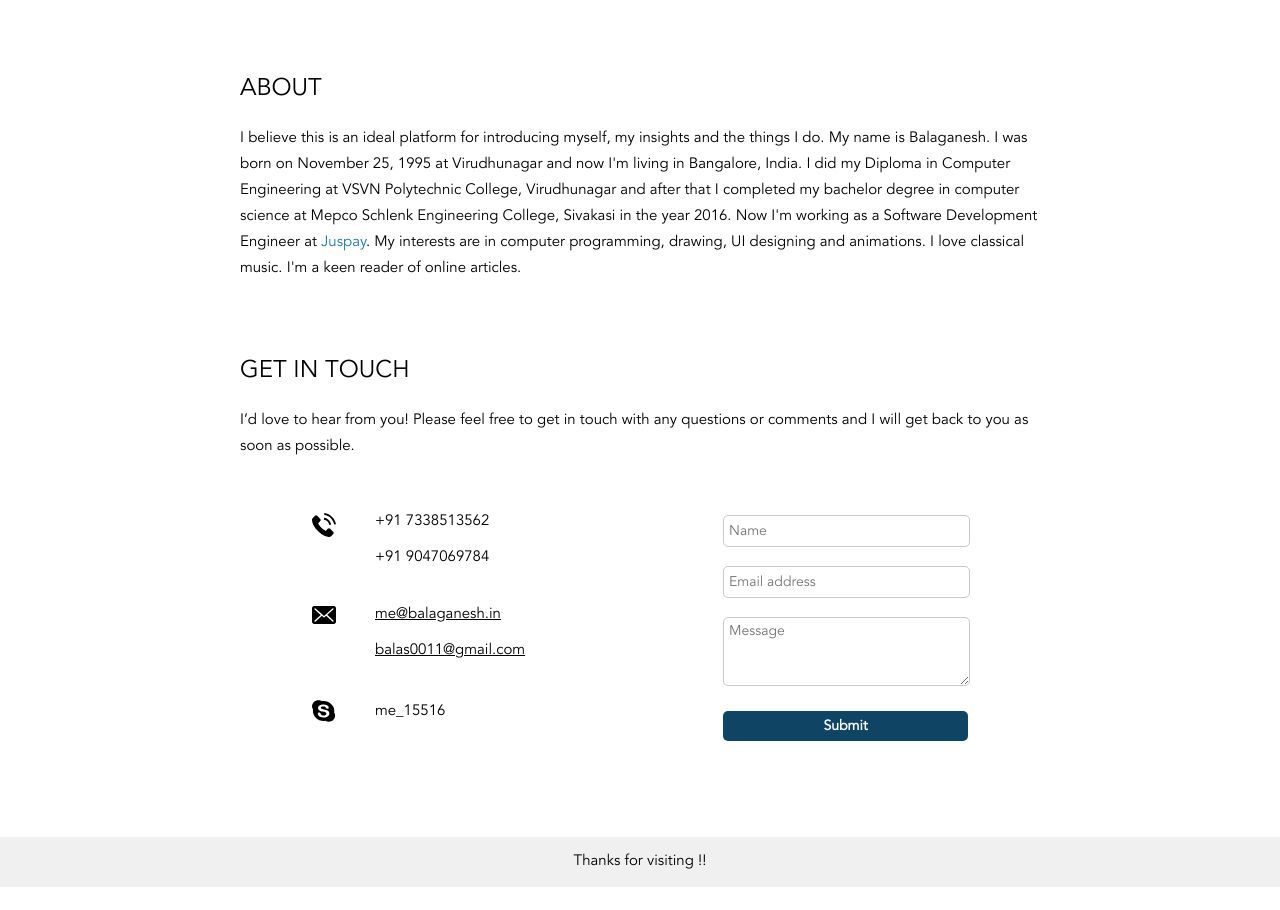
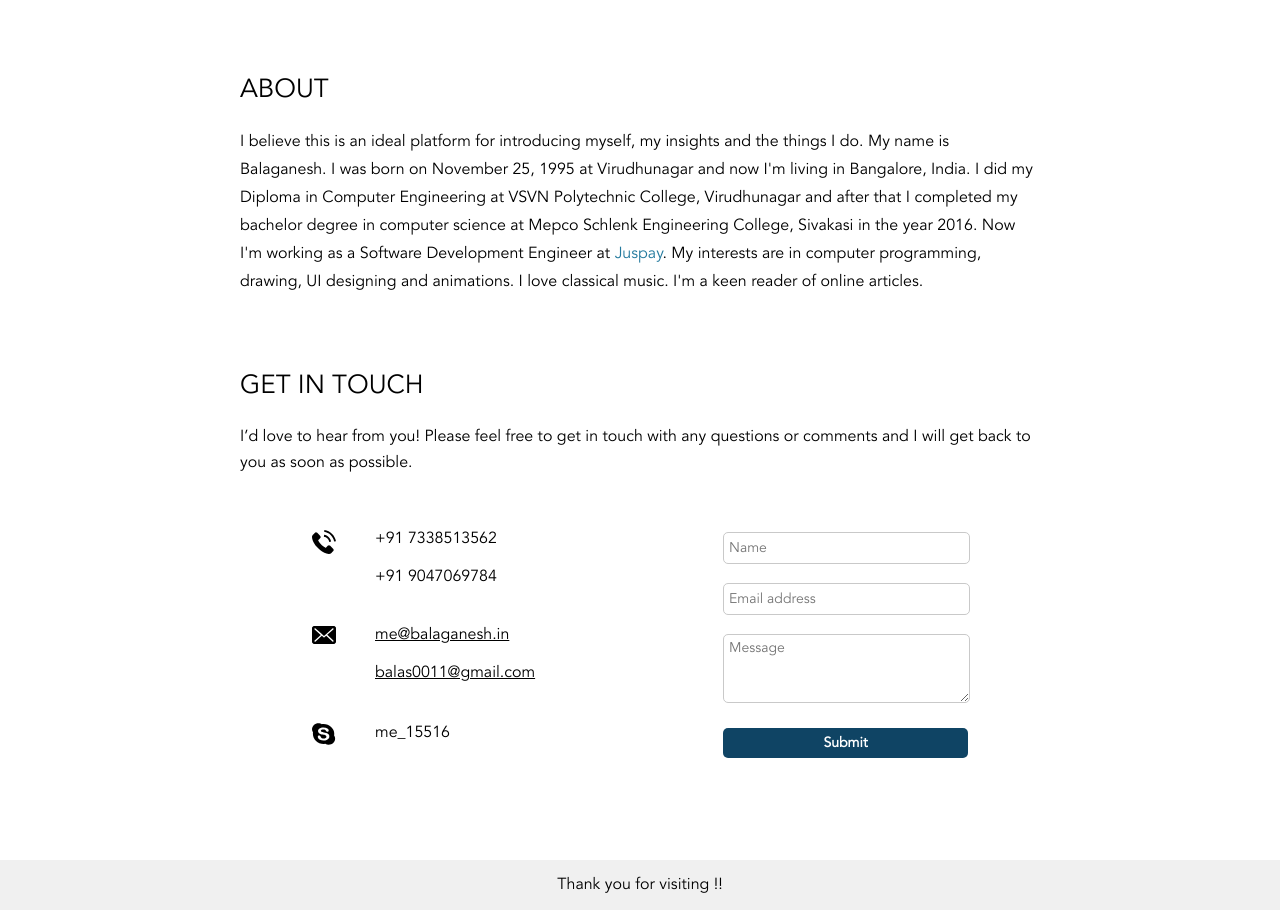
Before and after one commit to balaganeshbala/website, a React app: page / in a window 1280 px wide. Shown: the part 400-1310 px from the top of the page. Before the commit the page ends 1287 px from the top, so only its background shows below. Built offline with nearby package versions, Linux system fonts and the light colour scheme; a web font is replaced by a local one.

Commit message:
Changes in font size

```diff
--- a/app/components/Footer.js
+++ b/app/components/Footer.js
@@ -14,7 +14,7 @@ export default class Footer extends React.Component {
 
   	render() {
 	  	return(<div id="footer">
-	  				<p id="footer-text">Thanks for visiting !!</p>
+	  				<p id="footer-text">Thank you for visiting !!</p>
 			   </div>);
   	}
 }
--- a/app/components/Name.js
+++ b/app/components/Name.js
@@ -13,7 +13,7 @@ export default class Name extends React.Component {
     }
 
     render() {
-	  	return(<div id="name-container">
+        return ( <div id="name-container">
             <div id="inner-container">
                 <img id="photo" width="200px" height="200px" src="../images/photo.jpg" />
                 <div id="right-text">
--- a/app/main.css
+++ b/app/main.css
@@ -7,9 +7,9 @@ body {
 	position: absolute;
 	width: 100%;
 	z-index: 100;
-	box-shadow: 0px 0px 3px 2px #444;
+/*	box-shadow: 0px 0px 3px 2px #444;
 	-moz-box-shadow: 0px 0px 3px 2px #444;
- 	-webkit-box-shadow: 0px 0px 3px 2px #444;
+ 	-webkit-box-shadow: 0px 0px 3px 2px #444;*/
 }
 
 #body-div {
--- a/app/styles/About.css
+++ b/app/styles/About.css
@@ -17,14 +17,14 @@
 
 #about-title {
 	font-family: avenir-book;
-	font-size: 24px;
+	font-size: 26px;
 }
 
 #about-text {
 	font-family: avenir-book;
-	font-size: 15px;
+	font-size: 16px;
 	margin-top: 22px;
-	line-height: 26px;
+	line-height: 28px;
 }
 
 #link {
--- a/app/styles/Contact.css
+++ b/app/styles/Contact.css
@@ -17,12 +17,12 @@
 
 #contact-title {
 	font-family: avenir-book;
-	font-size: 24px;
+	font-size: 26px;
 }
 
 #contact-text {
 	font-family: avenir-book;
-	font-size: 15px;
+	font-size: 16px;
 	margin-top: 22px;
 	line-height: 26px;
 }
--- a/app/styles/ContactDetails.css
+++ b/app/styles/ContactDetails.css
@@ -12,7 +12,7 @@
 
 #contact-details-container {
 	font-family: avenir-book;
-	font-size: 15px;
+	font-size: 16px;
 }
 
 .icon-cell {
@@ -31,7 +31,7 @@ td {
 }
 
 .last {
-	padding-top: 5px;
+	padding-top: 3px;
 }
 
 @media screen and (min-width: 864px) {
--- a/app/styles/Footer.css
+++ b/app/styles/Footer.css
@@ -24,7 +24,7 @@
 #footer-text {
 	font-family: avenir-book;
 	line-height: 50px;
-	font-size: 15px;
+	font-size: 16px;
 }
 
  /*"max-age=604800000"  */
```
Also changed, not shown: app/components/Header.js (line endings or trailing spaces). Lines whose indentation alone changed are shown as unchanged.
